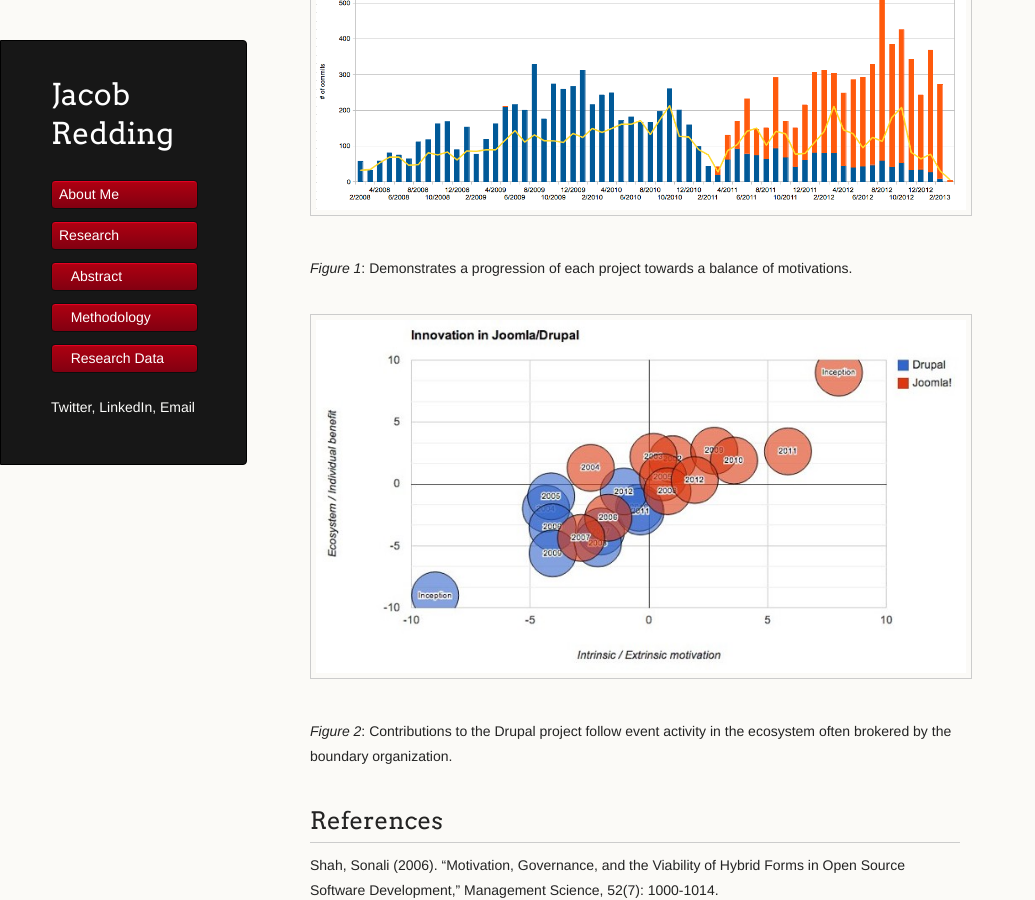
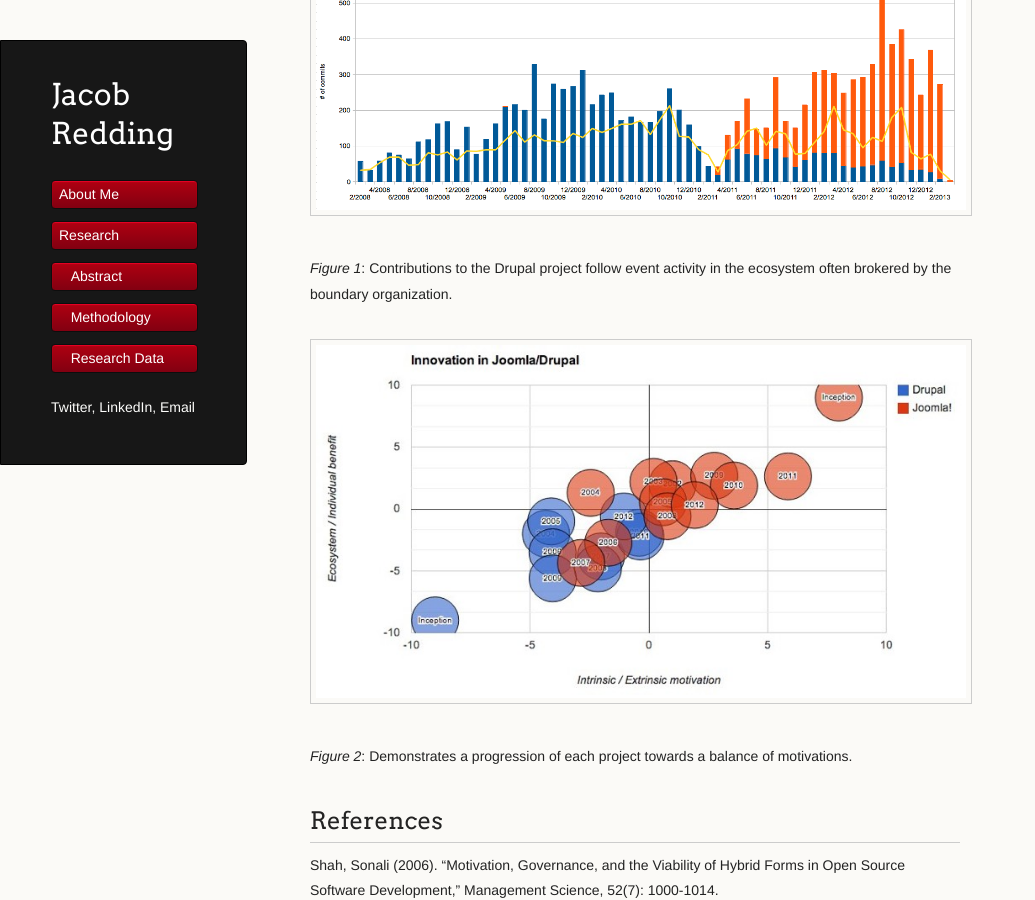
Before and after one commit to jredding/new-site, a Jekyll site: the page built from research/abstract.md, in a window 1280 px wide and 900 px high, scrolled down 981 px. Shown: the whole window, without its empty margins (0-1035 px from the left). Built offline with Jekyll 4.4.1, drawn with Linux system fonts in a browser that asks for light colours.

```diff
--- a/research/abstract.md
+++ b/research/abstract.md
@@ -40,11 +40,13 @@ picture of the rise of these communities thus providing a blueprint to the pract
 and maintenance of their innovation ecosystem.
 
 ![Bubble chart demonstrating a migration in motivations](images/D7_D8_Events.png)
-*Figure 1*: Demonstrates a progression of each project towards a balance of motivations.
+*Figure 1*: Contributions to the Drupal project follow event activity in the ecosystem often brokered by the boundary
+organization.
 
 ![Bar chart showing contributions to Drupal core with a line chart correlating event information](images/xy-innovation-grid.jpg)
-*Figure 2*: Contributions to the Drupal project follow event activity in the ecosystem often brokered by the boundary
-organization.
+*Figure 2*: Demonstrates a progression of each project towards a balance of motivations.
+
+
 
 
 ## References
```
